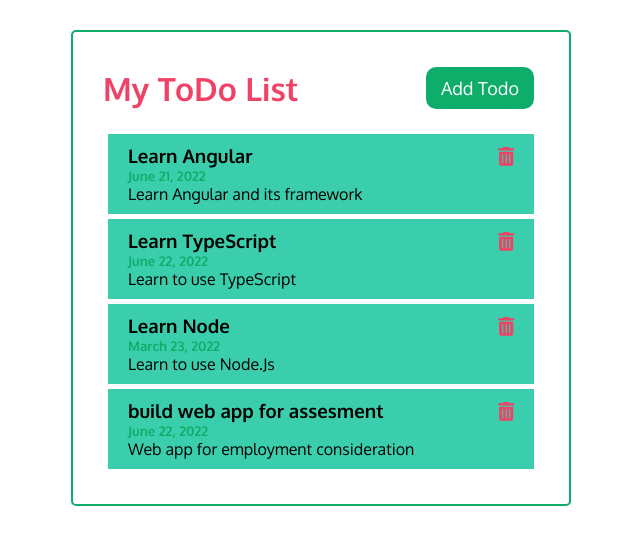
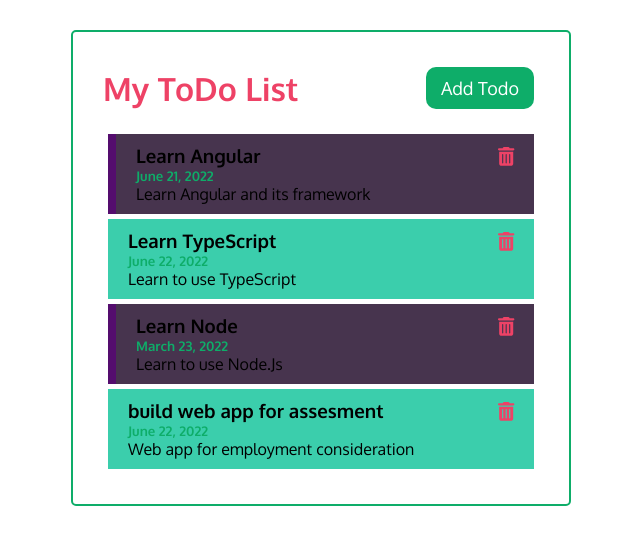
Before and after one commit to CragarDev/todo-list, an Angular app: page / in a window 1280 px wide. Shown: the top 544 px of the page, without its empty margins (319-959 px from the left). Built offline with nearby package versions, Linux system fonts and the light colour scheme; data requests are answered from the project's data file.

Commit message:
added dblclick to mark todo complete

```diff
--- a/db.json
+++ b/db.json
@@ -5,7 +5,7 @@
       "title": "Learn Angular",
       "dueDate": "June 21, 2022",
       "description": "Learn Angular and its framework",
-      "completed": false
+      "completed": true
     },
     {
       "id": 2,
@@ -25,7 +25,7 @@
       "title": "build web app for assesment",
       "dueDate": "June 22, 2022",
       "description": "Web app for employment consideration",
-      "completed": "false",
+      "completed": false,
       "id": 4
     }
   ]
--- a/src/app/components/todo-item/todo-item.component.css
+++ b/src/app/components/todo-item/todo-item.component.css
@@ -9,8 +9,9 @@
   background: #2fa58a;
 }
 
-.todo.complete {
+.todo.completed {
   border-left: 8px solid #540d6e;
+  background: #47344e;
 }
 
 .todo h3 {
--- a/src/app/components/todo-item/todo-item.component.html
+++ b/src/app/components/todo-item/todo-item.component.html
@@ -1,4 +1,8 @@
-<div class="todo">
+<div
+  [ngClass]="{ completed: todo.completed }"
+  class="todo"
+  (dblclick)="onToggle(todo)"
+>
   <h3>
     {{ todo.title }}
     <fa-icon
--- a/src/app/components/todo-item/todo-item.component.ts
+++ b/src/app/components/todo-item/todo-item.component.ts
@@ -10,6 +10,7 @@
 export class TodoItemComponent implements OnInit {
   @Input() todo: Todo
   @Output() onDeleteTodo: EventEmitter<Todo> = new EventEmitter();
+  @Output() onToggleComplete: EventEmitter<Todo> = new EventEmitter();
   faTrashAlt = faTrashAlt;
 
   constructor() { }
@@ -21,4 +22,10 @@
     this.onDeleteTodo.emit(todo);
   }
 
+  onToggle(todo: Todo) {
+    // console.log('toggle');
+    this.onToggleComplete.emit(todo);
+  }
+
+
 }
--- a/src/app/components/todos/todos.component.html
+++ b/src/app/components/todos/todos.component.html
@@ -2,4 +2,5 @@
   *ngFor="let todo of todos"
   [todo]="todo"
   (onDeleteTodo)="deleteTodo(todo)"
+  (onToggleComplete)="toggleComplete(todo)"
 ></app-todo-item>
--- a/src/app/components/todos/todos.component.ts
+++ b/src/app/components/todos/todos.component.ts
@@ -21,4 +21,8 @@
     this.todoService.deleteTodo(todo).subscribe(()=> (this.todos = this.todos.filter(t => t.id !== todo.id)));
   }
 
+  toggleComplete(todo: Todo) {
+    todo.completed = !todo.completed;
+    // console.log(todo.completed);
+  }
 }
```
